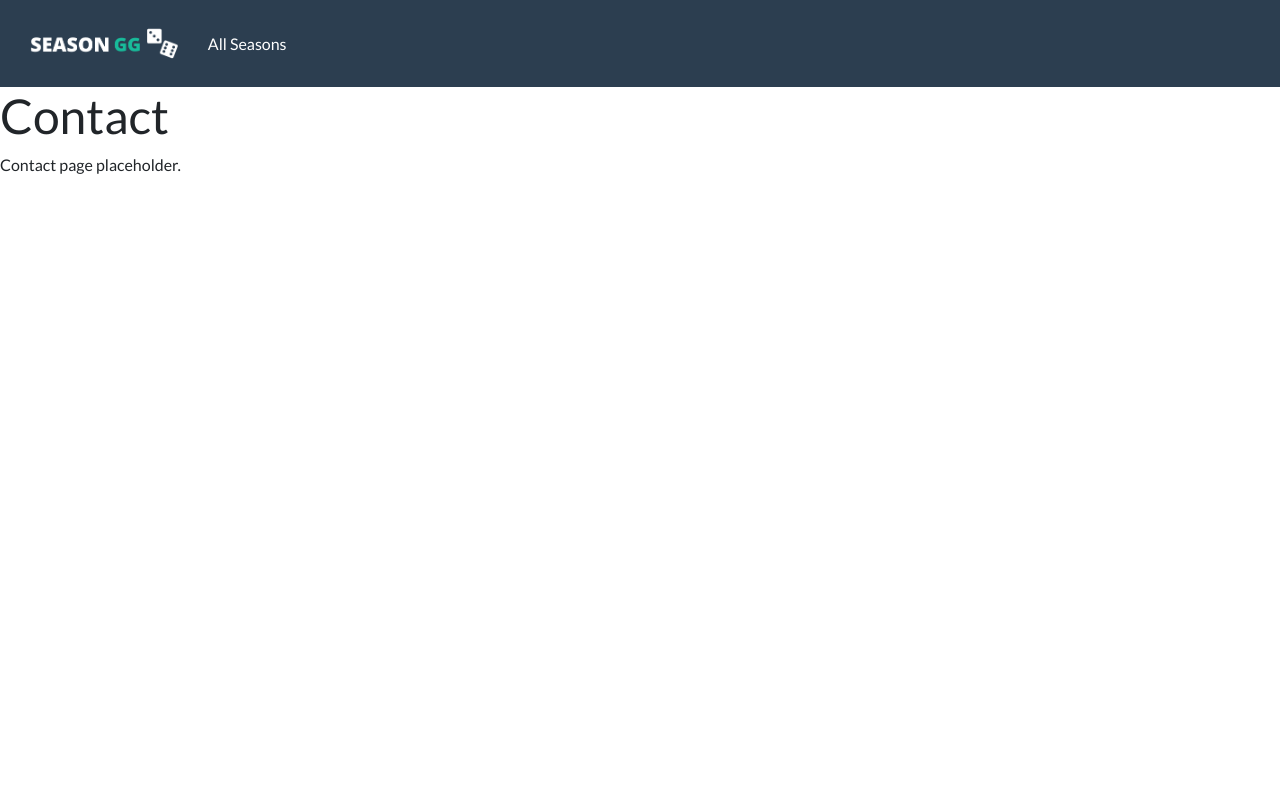
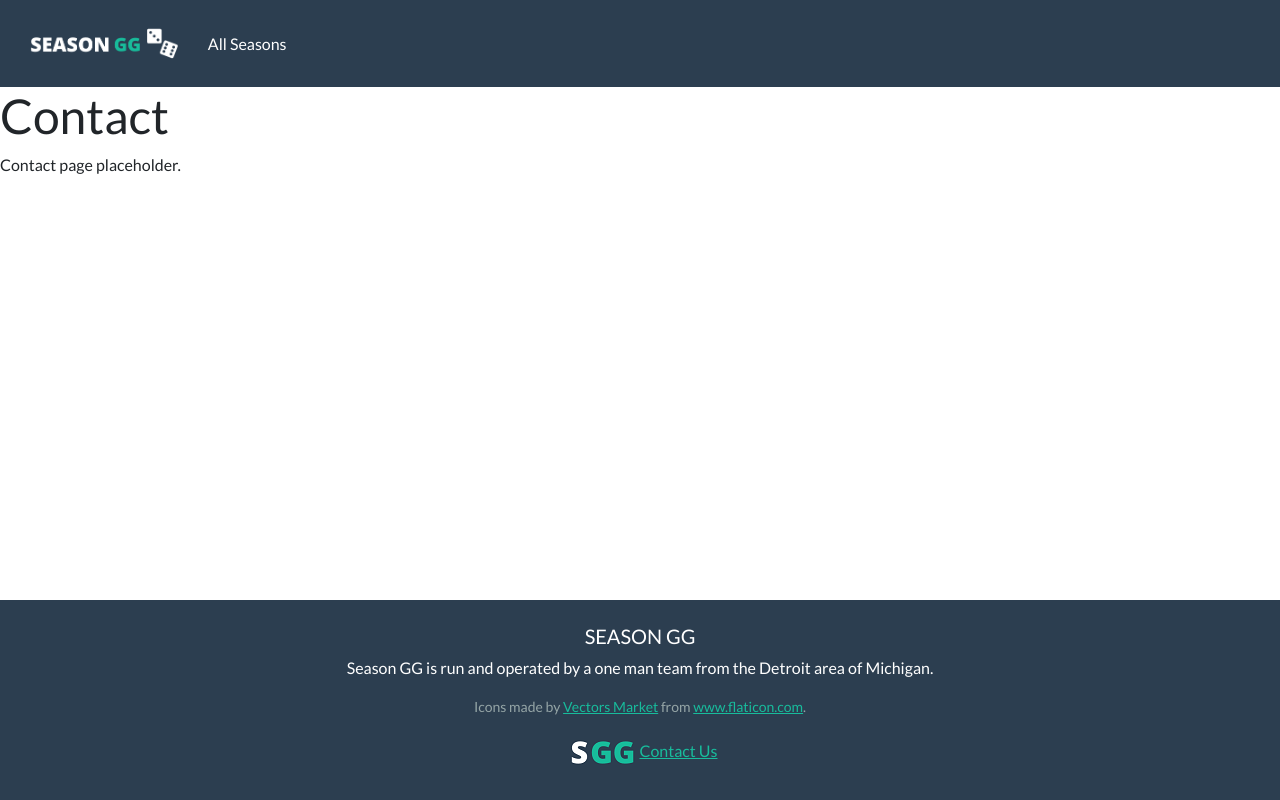
Before and after one commit to MattyCi/seasongg-ui, a React (Vite) app: page /contact in a window 1280 px wide. Built offline with nearby package versions, Linux system fonts and the light colour scheme.

Commit message:
add footer

```diff
--- a/src/App.jsx
+++ b/src/App.jsx
@@ -3,6 +3,7 @@ import Nav from './components/Nav'
 import Home from './pages/Home'
 import About from './pages/About'
 import Contact from './pages/Contact'
+import Footer from './components/Footer'
 
 export default function App() {
   return (
@@ -15,6 +16,7 @@ export default function App() {
           <Route path="/contact" element={<Contact />} />
         </Routes>
       </main>
+      <Footer />
     </div>
   )
 }
--- /dev/null
+++ b/src/components/Footer.jsx
@@ -0,0 +1,29 @@
+
+export default function Footer() {
+  return (
+    <footer className="footer bg-primary text-white text-center pt-4">
+      <div className="container">
+        <div className="row justify-content-center align-items-center">
+          <div className="col-12">
+            <h5>SEASON GG</h5>
+            <p>Season GG is run and operated by a one man team from the Detroit area of Michigan.</p>
+            <p className="small text-secondary">
+              Icons made by <a href="https://www.flaticon.com/authors/vectors-market" title="Vectors Market">Vectors
+                Market</a> from <a href="https://www.flaticon.com/" title="Flaticon">www.flaticon.com</a>.
+            </p>
+          </div>
+          <div className="col-12">
+            <a className="navbar-brand" href="/">
+              <img className="logo-small" src="/src/assets/img/logo-small.png" />
+            </a>
+            <a href="#;" title="Contact Us" data-container="body"
+              data-toggle="popover" data-placement="top"
+              data-content="Please email us at seasonggfeedback@gmail.com to report a bug, leave feedback,
+              or for any other customer support related questions."
+              data-original-title="Contact Us">Contact Us</a>
+          </div>
+        </div>
+      </div>
+    </footer>
+  )
+}
```
